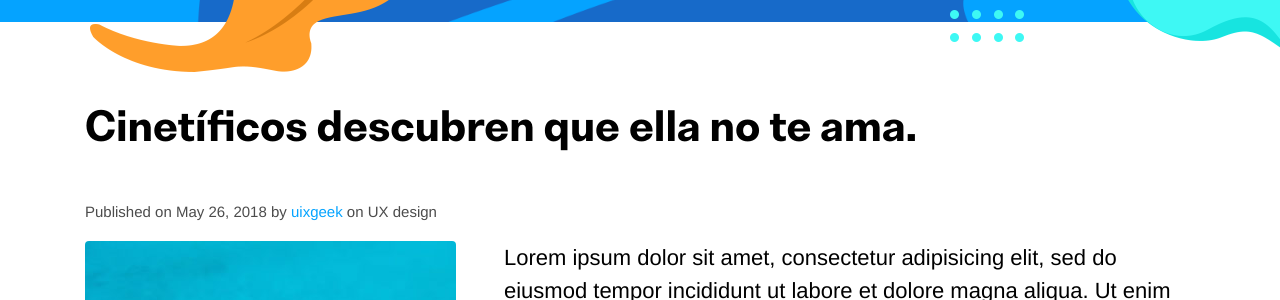
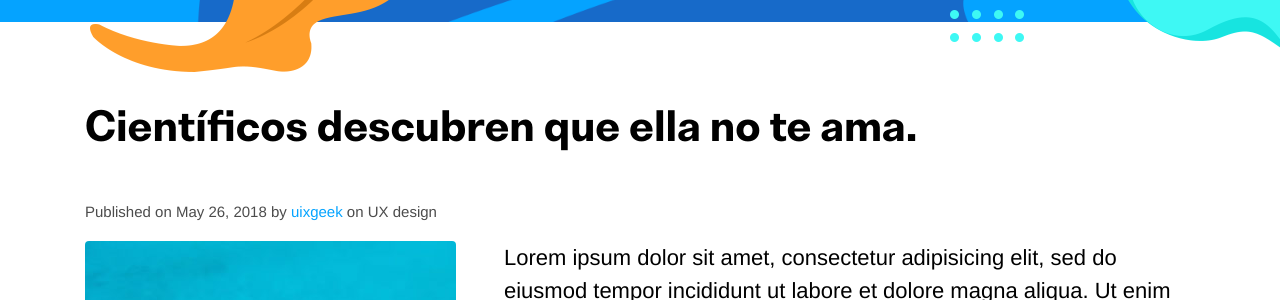
Before and after one commit to OlimpiadaMatematicasMichoacan/WOMM, a Jekyll site: the page built from _posts/2017-05-26-amazon-increase-income-1.5-million copy 4.markdown, in a window 1280 px wide and 900 px high, scrolled down 324 px. Shown: the part 158-458 px from the top of the window. Built offline with Jekyll 4.4.1, drawn with Linux system fonts in a browser that asks for light colours; some of the changed text lies outside the part shown.

Commit message:
update _config

```diff
--- a/_config.yml
+++ b/_config.yml
@@ -1,5 +1,5 @@
 baseurl: "" # the subpath of your site, e.g. /blog
-url: "" # the base hostname & protocol for your site, e.g. http://example.com
+url: "https://ommich.vercel.app" # the base hostname & protocol for your site, e.g. http://example.com
 
 # Build settings
 markdown: kramdown
--- a/_posts/2017-05-26-amazon-increase-income-1.5-million copy 4.markdown
+++ b/_posts/2017-05-26-amazon-increase-income-1.5-million copy 4.markdown
@@ -1,6 +1,6 @@
 ---
 layout: post
-title:  Cinetíficos descubren que ella no te ama.
+title:  Científicos descubren que ella no te ama.
 date:   2018-05-26 13:05:55 +0300
 image:  /assets/images/blog/post-3.jpg
 author: uixgeek
```
